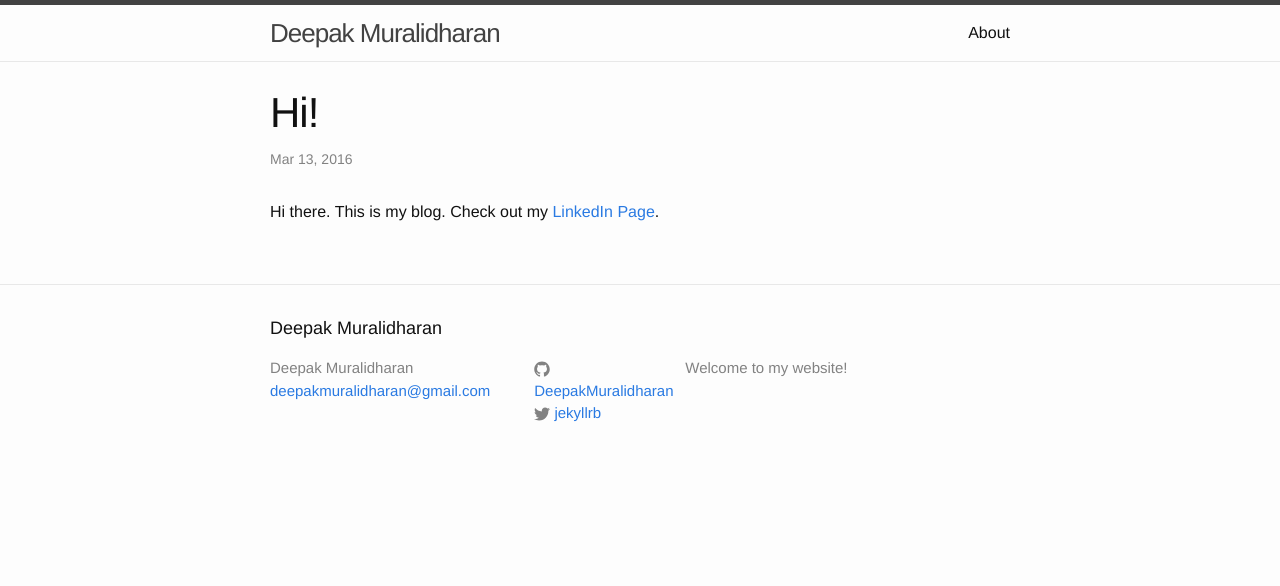
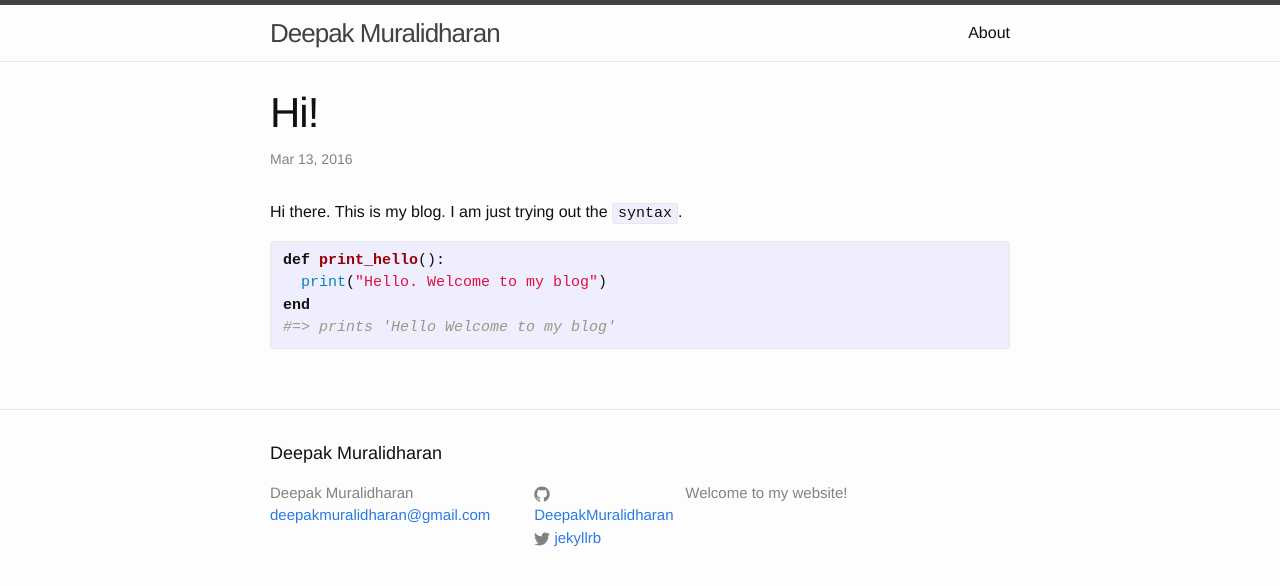
Before and after one commit to DeepakMuralidharan/blog, a Jekyll site: the page built from _posts/2016-03-12-hi-there.markdown, in a window 1280 px wide. Shown: the top 586 px of the page. Built offline with Jekyll 4.4.1, drawn with Linux system fonts in a browser that asks for light colours.

Commit message:
hi there

```diff
--- a/_posts/2016-03-12-hi-there.markdown
+++ b/_posts/2016-03-12-hi-there.markdown
@@ -4,7 +4,11 @@ title:  "Hi!"
 date:   2016-03-12 19:37:01 -0800
 categories: jekyll update
 ---
-Hi there. This is my blog.
-Check out my [LinkedIn Page][linkedin-page].
+Hi there. This is my blog. I am just trying out the `syntax`.
 
-[linkedin-page]: https://www.linkedin.com/in/muralidharandeepak
+{% highlight ruby %}
+def print_hello():
+  print("Hello. Welcome to my blog")
+end
+#=> prints 'Hello Welcome to my blog'
+{% endhighlight %}
```
